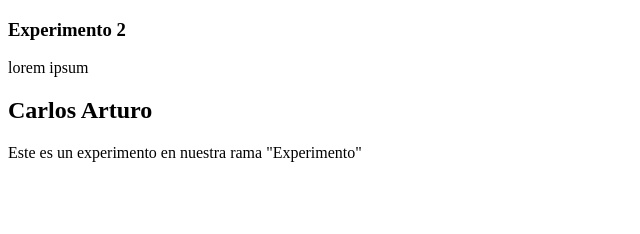
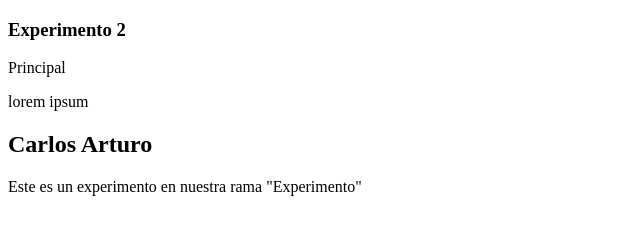
Before and after one commit to panchogithub/repositorio-dos, a plain HTML site: page index.html in a window 1280 px wide. Shown: the whole page, without its empty margins (0-640 px from the left). Drawn offline with Linux system fonts and the light colour scheme.

Commit message:
se agrego un div class principal
<div> class principal

```diff
--- a/index.html
+++ b/index.html
@@ -8,6 +8,9 @@
 	<header>
 		<h3>Experimento 2</h3>
 	</header>
+	<div class="principal">
+		<p>Principal</p>
+	</div>
 
 	<div class="columna">
 		<p>lorem ipsum</p>
```
